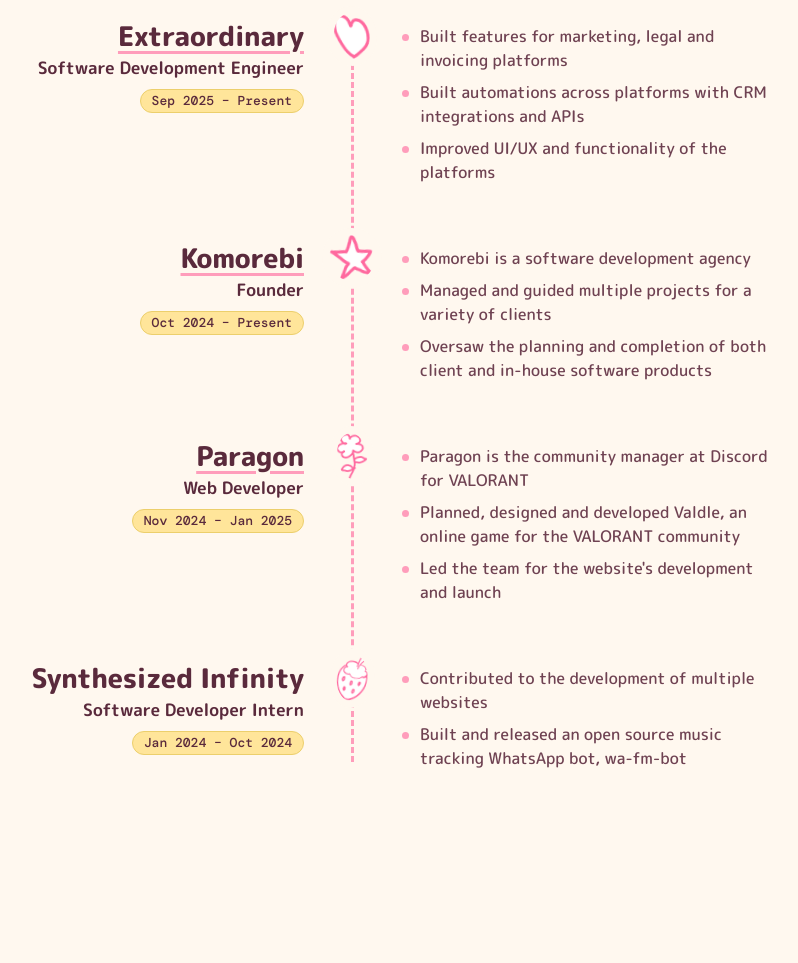
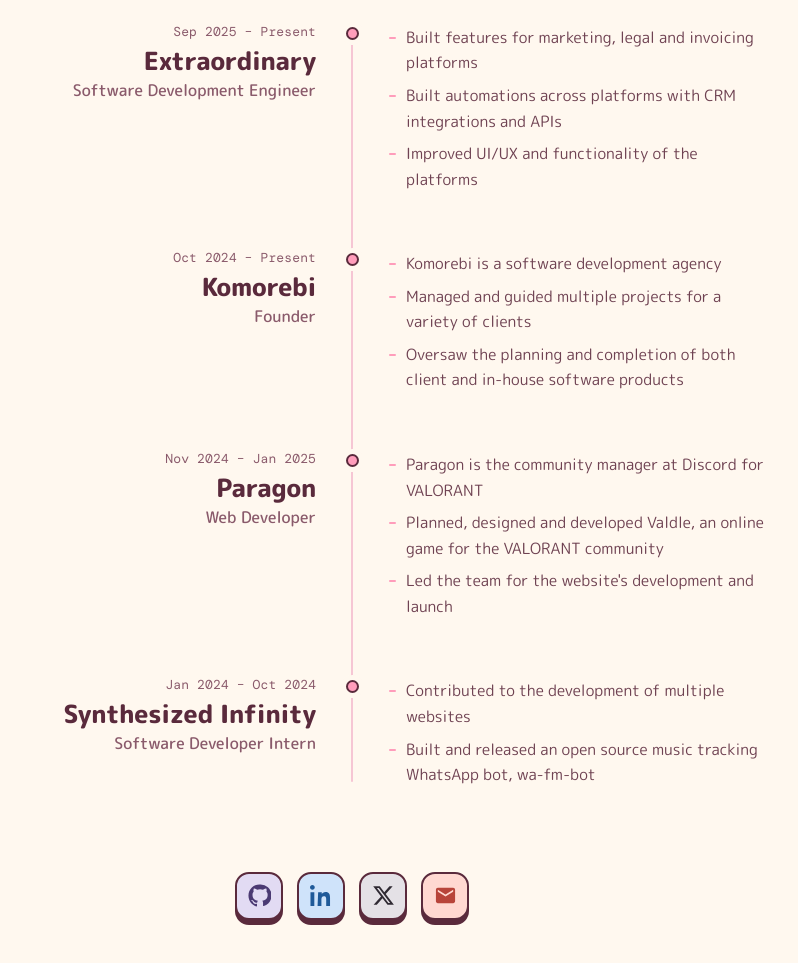
Before and after one commit to Nyaughh/lh3k.dev, a plain HTML site: page index.html in a window 1280 px wide. Shown: the part 1679-2642 px from the top of the page, without its empty margins (288-1086 px from the left). Drawn offline with nearby package versions, Linux system fonts and the light colour scheme; no server answers.

Commit message:
Calmer timeline, a plain footer, and Hachiware on the window
The timeline loses its doodles, underlines and date badges. The links sit in an ordinary footer in each brand's colour made pastel. The window is white, with Hachiware beside Chiikawa, and the name tag shows my X picture.

```diff
--- a/index.html
+++ b/index.html
@@ -17,14 +17,14 @@
   <meta name="twitter:creator" content="@Nyaughh_">
   <link rel="preconnect" href="https://fonts.googleapis.com">
   <link rel="preconnect" href="https://fonts.gstatic.com" crossorigin>
-  <link href="https://fonts.googleapis.com/css2?family=DM+Mono:wght@400;500&family=M+PLUS+Rounded+1c:wght@500;700;800&display=swap" rel="stylesheet">
+  <link href="https://fonts.googleapis.com/css2?family=DM+Mono:wght@400;500&family=M+PLUS+Rounded+1c:wght@400;500;700;800&display=swap" rel="stylesheet">
   <link rel="stylesheet" href="/styles.css">
 </head>
 <body>
   <div class="hero">
     <header class="nav">
       <a class="brand" href="/" aria-label="lh3k.dev, home">
-        <img src="/favicon.png" width="34" height="34" alt="">
+        <img src="/assets/pfp.jpg" width="34" height="34" alt="">
         <span>lh3k.dev</span>
       </a>
     </header>
@@ -40,6 +40,7 @@
 
     <main class="stage">
       <div class="window-wrap">
+        <img class="buddy left" src="/assets/hachiware.png" width="192" height="237" alt="Hachiware standing on top of the window">
         <img class="buddy" src="/assets/chiikawa.png" width="193" height="223" alt="Chiikawa standing on top of the window">
 
         <section class="window">
@@ -159,11 +160,11 @@
     <h2 class="title" id="workTitle">Where I've worked</h2>
     <ol class="timeline">
       <li class="stop">
-        <img class="pin" src="/assets/doodles/heart.png" width="303" height="384" alt="">
+        <span class="pin" aria-hidden="true"></span>
         <div class="stop-head">
+          <p class="when">Sep 2025 – Present</p>
           <h3><a href="https://extraordinary.com">Extraordinary</a></h3>
           <p class="role">Software Development Engineer</p>
-          <p class="when">Sep 2025 – Present</p>
         </div>
         <ul>
           <li>Built features for marketing, legal and invoicing platforms</li>
@@ -172,11 +173,11 @@
         </ul>
       </li>
       <li class="stop">
-        <img class="pin" src="/assets/doodles/star.png" width="384" height="384" alt="">
+        <span class="pin" aria-hidden="true"></span>
         <div class="stop-head">
+          <p class="when">Oct 2024 – Present</p>
           <h3><a href="https://kmrb.tech">Komorebi</a></h3>
           <p class="role">Founder</p>
-          <p class="when">Oct 2024 – Present</p>
         </div>
         <ul>
           <li>Komorebi is a software development agency</li>
@@ -185,11 +186,11 @@
         </ul>
       </li>
       <li class="stop">
-        <img class="pin" src="/assets/doodles/flower.png" width="249" height="384" alt="">
+        <span class="pin" aria-hidden="true"></span>
         <div class="stop-head">
+          <p class="when">Nov 2024 – Jan 2025</p>
           <h3><a href="https://prgn.gg">Paragon</a></h3>
           <p class="role">Web Developer</p>
-          <p class="when">Nov 2024 – Jan 2025</p>
         </div>
         <ul>
           <li>Paragon is the community manager at Discord for VALORANT</li>
@@ -198,11 +199,11 @@
         </ul>
       </li>
       <li class="stop">
-        <img class="pin" src="/assets/doodles/strawberry.png" width="255" height="384" alt="">
+        <span class="pin" aria-hidden="true"></span>
         <div class="stop-head">
+          <p class="when">Jan 2024 – Oct 2024</p>
           <h3>Synthesized Infinity</h3>
           <p class="role">Software Developer Intern</p>
-          <p class="when">Jan 2024 – Oct 2024</p>
         </div>
         <ul>
           <li>Contributed to the development of multiple websites</li>
@@ -212,11 +213,11 @@
     </ol>
   </section>
 
-  <footer class="dock" aria-label="Find me">
-    <a href="https://github.com/Nyaughh" aria-label="GitHub" style="--c:var(--rose)"><svg viewBox="0 0 24 24" aria-hidden="true"><path d="M12 .5A11.5 11.5 0 0 0 .5 12.3c0 5.2 3.4 9.6 8.1 11.1.6.1.8-.3.8-.6v-2.1c-3.3.7-4-1.4-4-1.4-.6-1.4-1.5-1.8-1.5-1.8-1.2-.8.1-.8.1-.8 1.3.1 2 1.4 2 1.4 1.1 1.9 2.9 1.4 3.6 1.1.1-.8.4-1.4.7-1.8-2.7-.3-5.6-1.4-5.6-6.1 0-1.4.5-2.5 1.3-3.4-.1-.3-.6-1.6.1-3.3 0 0 1-.3 3.4 1.3a11.7 11.7 0 0 1 6.2 0c2.4-1.6 3.4-1.3 3.4-1.3.7 1.7.2 3 .1 3.3.8.9 1.3 2 1.3 3.4 0 4.7-2.9 5.8-5.6 6.1.4.3.8 1 .8 2v3c0 .3.2.7.8.6 4.7-1.5 8.1-5.9 8.1-11.1A11.5 11.5 0 0 0 12 .5Z"/></svg></a>
-    <a href="https://www.linkedin.com/in/aarin-arora-8538b825b" aria-label="LinkedIn" style="--c:var(--mint)"><svg viewBox="0 0 24 24" aria-hidden="true"><path d="M4.98 3.5C4.98 4.9 3.9 6 2.5 6S0 4.9 0 3.5 1.1 1 2.5 1 5 2.1 5 3.5zM.5 8.5h4V23h-4zM8.5 8.5h3.8v2h.1c.5-.9 1.8-2.1 3.8-2.1 4 0 4.7 2.6 4.7 6V23h-4v-6.5c0-1.6 0-3.7-2.3-3.7s-2.7 1.7-2.7 3.6V23h-4z"/></svg></a>
-    <a href="https://x.com/Nyaughh_" aria-label="X (Twitter)" style="--c:var(--butter)"><svg viewBox="0 0 24 24" aria-hidden="true"><path d="M18.244 2.25h3.308l-7.227 8.26 8.502 11.24H16.17l-5.214-6.817L4.99 21.75H1.68l7.73-8.835L1.254 2.25H8.08l4.713 6.231zm-1.161 17.52h1.833L7.084 4.126H5.117z"/></svg></a>
-    <a href="mailto:nyaughh@gmail.com" aria-label="Email" style="--c:#e1d3f7"><svg viewBox="0 0 24 24" aria-hidden="true"><path d="M20 4H4c-1.1 0-1.99.9-1.99 2L2 18c0 1.1.9 2 2 2h16c1.1 0 2-.9 2-2V6c0-1.1-.9-2-2-2zm0 4l-8 5-8-5V6l8 5 8-5v2z"/></svg></a>
+  <footer class="find" aria-label="Find me">
+    <a href="https://github.com/Nyaughh" aria-label="GitHub" style="--c:#e2dbf3;--g:#4b3a73"><svg viewBox="0 0 24 24" aria-hidden="true"><path d="M12 .5A11.5 11.5 0 0 0 .5 12.3c0 5.2 3.4 9.6 8.1 11.1.6.1.8-.3.8-.6v-2.1c-3.3.7-4-1.4-4-1.4-.6-1.4-1.5-1.8-1.5-1.8-1.2-.8.1-.8.1-.8 1.3.1 2 1.4 2 1.4 1.1 1.9 2.9 1.4 3.6 1.1.1-.8.4-1.4.7-1.8-2.7-.3-5.6-1.4-5.6-6.1 0-1.4.5-2.5 1.3-3.4-.1-.3-.6-1.6.1-3.3 0 0 1-.3 3.4 1.3a11.7 11.7 0 0 1 6.2 0c2.4-1.6 3.4-1.3 3.4-1.3.7 1.7.2 3 .1 3.3.8.9 1.3 2 1.3 3.4 0 4.7-2.9 5.8-5.6 6.1.4.3.8 1 .8 2v3c0 .3.2.7.8.6 4.7-1.5 8.1-5.9 8.1-11.1A11.5 11.5 0 0 0 12 .5Z"/></svg></a>
+    <a href="https://www.linkedin.com/in/aarin-arora-8538b825b" aria-label="LinkedIn" style="--c:#cfe3fa;--g:#1f5a99"><svg viewBox="0 0 24 24" aria-hidden="true"><path d="M4.98 3.5C4.98 4.9 3.9 6 2.5 6S0 4.9 0 3.5 1.1 1 2.5 1 5 2.1 5 3.5zM.5 8.5h4V23h-4zM8.5 8.5h3.8v2h.1c.5-.9 1.8-2.1 3.8-2.1 4 0 4.7 2.6 4.7 6V23h-4v-6.5c0-1.6 0-3.7-2.3-3.7s-2.7 1.7-2.7 3.6V23h-4z"/></svg></a>
+    <a href="https://x.com/Nyaughh_" aria-label="X (Twitter)" style="--c:#e4e1e6;--g:#2f2a33"><svg viewBox="0 0 24 24" aria-hidden="true"><path d="M18.244 2.25h3.308l-7.227 8.26 8.502 11.24H16.17l-5.214-6.817L4.99 21.75H1.68l7.73-8.835L1.254 2.25H8.08l4.713 6.231zm-1.161 17.52h1.833L7.084 4.126H5.117z"/></svg></a>
+    <a href="mailto:nyaughh@gmail.com" aria-label="Email" style="--c:#ffd8d1;--g:#b8443a"><svg viewBox="0 0 24 24" aria-hidden="true"><path d="M20 4H4c-1.1 0-1.99.9-1.99 2L2 18c0 1.1.9 2 2 2h16c1.1 0 2-.9 2-2V6c0-1.1-.9-2-2-2zm0 4l-8 5-8-5V6l8 5 8-5v2z"/></svg></a>
   </footer>
 
 
--- a/styles.css
+++ b/styles.css
@@ -4,7 +4,6 @@
   --hot: #ff5c93;
   --cream: #fff8ef;
   --paper: #fffdf8;
-  --blush: #ffe3ec;     /* inside the window, so the logo's white edge shows */
   --line: #f6c6d4;
   --ink: #5a2a3c;       /* plum, for text and outlines */
   --soft: #8a5a6b;
@@ -96,11 +95,13 @@ img { max-width: 100%; height: auto; }
   transition: transform .25s cubic-bezier(.3, 1.6, .5, 1);
 }
 .buddy:hover { transform: translateY(-10px) rotate(-3deg); }
+.buddy.left { right: auto; left: 8%; top: -168px; }
+.buddy.left:hover { transform: translateY(-10px) rotate(3deg); }
 
 .window {
   position: relative;
   z-index: 2;
-  background: var(--blush);
+  background: var(--paper);
   border: 3px solid var(--ink);
   border-radius: 22px;
   box-shadow: 0 9px 0 var(--ink), 0 26px 40px rgba(217, 61, 119, .22);
@@ -150,7 +151,7 @@ img { max-width: 100%; height: auto; }
   line-height: 0;
   text-align: center;
 }
-.page img { width: min(100%, 660px); }
+.page img { width: min(100%, 660px); filter: drop-shadow(0 3px 0 #f9c3d2); }   /* gives the white edge something to sit on */
 
 .scallop {
   position: relative;
@@ -234,9 +235,9 @@ img.icon { display: block; }
 .more { margin-top: 36px; font-weight: 700; }
 .more a { text-decoration-color: var(--rose); text-decoration-thickness: 2.5px; text-underline-offset: 4px; }
 
-/* ---------- where I've worked: a timeline, a doodle at each stop ---------- */
+/* ---------- where I've worked: a plain timeline ---------- */
 
-.work { max-width: 900px; margin: 0 auto; padding: 10px 20px 104px; text-align: center; }
+.work { max-width: 880px; margin: 0 auto; padding: 10px 20px 40px; text-align: center; }
 .timeline {
   position: relative;
   margin: 46px 0 0;
@@ -247,110 +248,90 @@ img.icon { display: block; }
 .timeline::before {
   content: '';
   position: absolute;
-  top: 8px; bottom: 8px; left: 50%;
-  margin-left: -1.5px;
-  border-left: 3px dashed var(--rose);
+  top: 10px; bottom: 6px; left: 50%;
+  width: 2px;
+  margin-left: -1px;
+  background: var(--line);
+  border-radius: 2px;
 }
 .stop {
   position: relative;
   display: grid;
   grid-template-columns: 1fr 1fr;
-  gap: 0 96px;
-  padding-bottom: 58px;
+  gap: 0 72px;
+  padding-bottom: 54px;
 }
 .stop:last-child { padding-bottom: 0; }
 .pin {
   position: absolute;
-  top: -14px; left: 50%;
-  box-sizing: content-box;
-  width: auto; height: 46px;
-  max-width: none;
-  padding: 7px;
-  background: var(--cream);      /* breaks the line behind the doodle */
+  top: 7px; left: 50%;
+  width: 13px; height: 13px;
+  margin-left: -6.5px;
+  background: var(--rose);
+  border: 2.5px solid var(--ink);
   border-radius: 50%;
-  transform: translateX(-50%) rotate(-6deg);
+  box-shadow: 0 0 0 5px var(--cream);     /* a gap in the line around the dot */
 }
-.stop:nth-child(even) .pin { transform: translateX(-50%) rotate(7deg); }
 .stop-head { text-align: right; }
-.stop h3 { margin: 0 0 2px; font: 800 27px/1.2 var(--round); letter-spacing: -.01em; }
-.stop h3 a { text-decoration: underline; text-decoration-color: var(--rose); text-decoration-thickness: 3px; text-underline-offset: 5px; }
-.stop h3 a:hover { text-decoration-color: var(--hot); }
-.role { font-weight: 700; font-size: 17px; }
-.when {
-  display: inline-block;
-  margin-top: 8px;
-  padding: 2px 11px 3px;
-  font: 500 13px var(--mono);
-  background: var(--butter);
-  border: 1.5px solid #eccf6c;
-  border-radius: 999px;
-}
-.stop ul { margin: 4px 0 0; padding: 0; list-style: none; }
-.stop li li, .stop ul li {
+.when { font: 400 13px/1.9 var(--mono); letter-spacing: .01em; color: var(--soft); }
+.stop h3 { margin: 0; font: 800 25px/1.25 var(--round); letter-spacing: -.01em; }
+.stop h3 a { text-decoration: none; transition: color .12s; }
+.stop h3 a:hover { color: var(--hot); }
+.role { margin-top: 2px; font-size: 16px; color: var(--soft); }
+.stop ul { margin: 5px 0 0; padding: 0; list-style: none; }
+.stop ul li {
   position: relative;
-  padding: 0 0 8px 20px;
-  font-size: 16px;
-  line-height: 1.5;
+  padding: 0 0 7px 18px;
+  font: 400 15.5px/1.65 var(--round);
   color: #6f4252;
 }
 .stop ul li::before {
   content: '';
   position: absolute;
-  left: 2px; top: .62em;
-  width: 7px; height: 7px;
+  left: 1px; top: .78em;
+  width: 7px; height: 2px;
   background: var(--rose);
-  border-radius: 50%;
+  border-radius: 2px;
 }
 .stop ul li:last-child { padding-bottom: 0; }
 
-/* ---------- the dock: stays at the bottom of the screen ---------- */
+@media (max-width: 720px) {
+  .timeline { margin-top: 36px; }
+  .timeline::before { left: 7px; }
+  .stop { grid-template-columns: 1fr; gap: 10px; padding: 0 0 40px 34px; }
+  .pin { left: 7px; }
+  .stop-head { text-align: left; }
+  .stop h3 { font-size: 23px; }
+}
 
-.dock {
-  position: sticky;
-  bottom: 0;
-  z-index: 50;
+/* ---------- footer: where to find me ---------- */
+
+.find {
   display: flex;
   justify-content: center;
-  gap: 12px;
-  padding: 12px 0 18px;
-  pointer-events: none;
+  gap: 14px;
+  padding: 44px 20px 56px;
 }
-.dock a {
+.find a {
   display: grid;
   place-items: center;
-  width: 46px; height: 46px;
+  width: 48px; height: 48px;
   background: var(--c);
   border: 2.5px solid var(--ink);
   border-radius: 14px;
   box-shadow: 0 5px 0 var(--ink);
-  pointer-events: auto;
   transition: transform .1s, box-shadow .1s;
-  animation: hop .5s cubic-bezier(.3, 1.6, .5, 1) backwards;
 }
-.dock a:nth-child(2) { animation-delay: .08s; }
-.dock a:nth-child(3) { animation-delay: .16s; }
-.dock a:nth-child(4) { animation-delay: .24s; }
-.dock a:hover { transform: translateY(-3px); box-shadow: 0 8px 0 var(--ink); }
-.dock a:active { transform: translateY(5px); box-shadow: 0 0 0 var(--ink); }
-.dock svg { width: 22px; height: 22px; fill: var(--ink); }
-@keyframes hop { from { transform: translateY(70px); } }
-
-@media (max-width: 720px) {
-  .timeline { margin-top: 38px; }
-  .timeline::before { left: 22px; }
-  .stop { grid-template-columns: 1fr; gap: 12px; padding: 0 0 46px 62px; }
-  .pin { top: -10px; left: 22px; height: 38px; padding: 6px; }
-  .stop-head { text-align: left; }
-  .stop h3 { font-size: 24px; }
-  .dock a { width: 44px; height: 44px; }
-}
-}
+.find a:hover { transform: translateY(-3px); box-shadow: 0 8px 0 var(--ink); }
+.find a:active { transform: translateY(5px); box-shadow: 0 0 0 var(--ink); }
+.find svg { width: 23px; height: 23px; fill: var(--g); }
 
 /* ---------- small screens ---------- */
 
 @media (max-width: 720px) {
   .stage { padding: 142px 16px 66px; }
-  .buddy { width: 118px; top: -130px; right: 6%; }
+  .buddy { width: 108px; top: -119px; right: 6%; }
+  .buddy.left { left: 6%; top: -125px; }
   .p1 { top: 21%; left: 3%; height: 58px; }
   .p2 { top: auto; bottom: 5%; right: 5%; height: 54px; }
   .p4 { bottom: 4%; left: 6%; height: 54px; }
```
Also changed, not shown: tools/og.html (+2 -0 lines), apple-touch-icon.png, assets/hachiware.png (added), assets/pfp.jpg (added), docs/preview.png, favicon.png, og.png.
